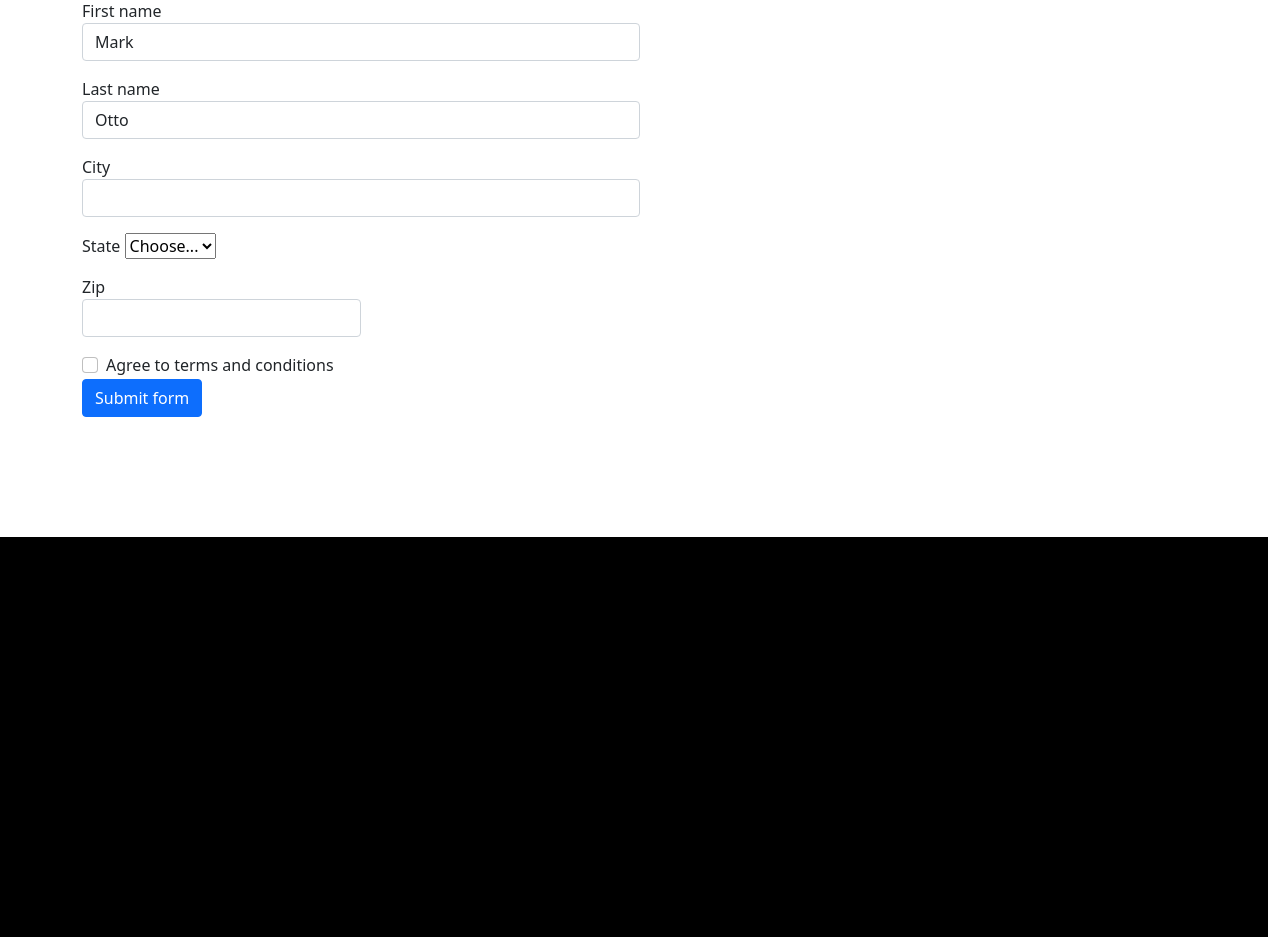
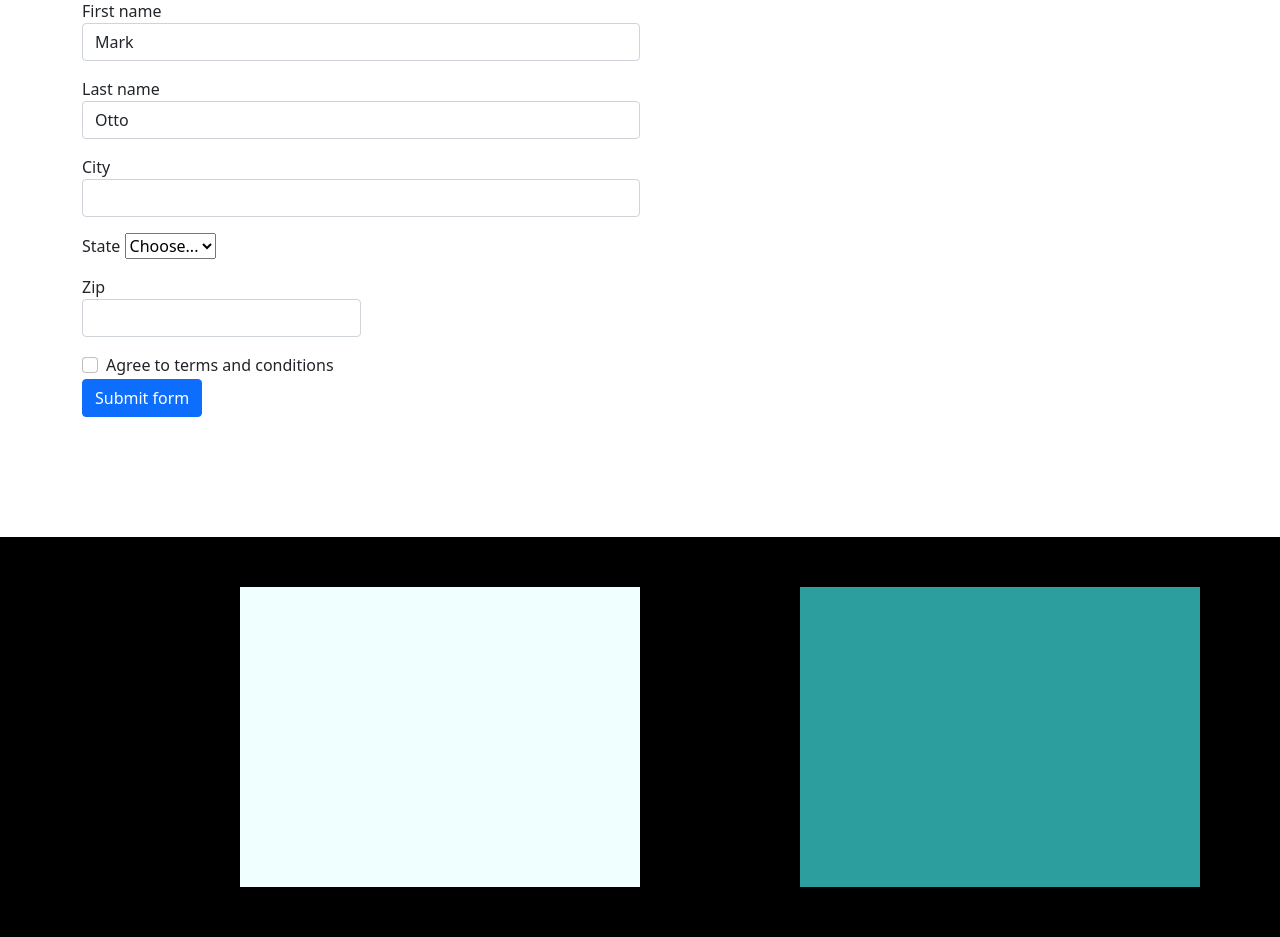
Before and after one commit to Jayson7/mumswhocode-cohort2-python-files, a Django app: page / in a window 1280 px wide. Shown: the part 3650-4587 px from the top of the page. Run offline with Django 4.2, Linux system fonts and the light colour scheme; some web fonts are replaced.

Commit message:
django portfolio

```diff
--- a/django portfolio/mary_jane/Templates/index.html
+++ b/django portfolio/mary_jane/Templates/index.html
@@ -277,9 +277,10 @@
     <!-- section5 ends here -->
 
     <!-- footer -->
-    <div class="footer row">
-        <div class="footer-box1 col"></div>
-        <div class="footer-box2 col"></div>
+    <div class="footer">
+        <div class="footer-wraps"></div>
+        <div class="footer-box1"></div>
+        <div class="footer-box2"></div>
     </div>
     <!-- footer ends here -->
 </body>
--- a/django portfolio/mary_jane/static/style.css
+++ b/django portfolio/mary_jane/static/style.css
@@ -355,3 +355,15 @@ body {
     background-color: black;
     width: 100%;
 }
+
+.footer-box1 {
+    background-color: azure;
+    width: 400px;
+    height: 300px;
+}
+
+.footer-box2 {
+    background-color: rgb(45, 158, 158);
+    width: 400px;
+    height: 300px;
+}
```
